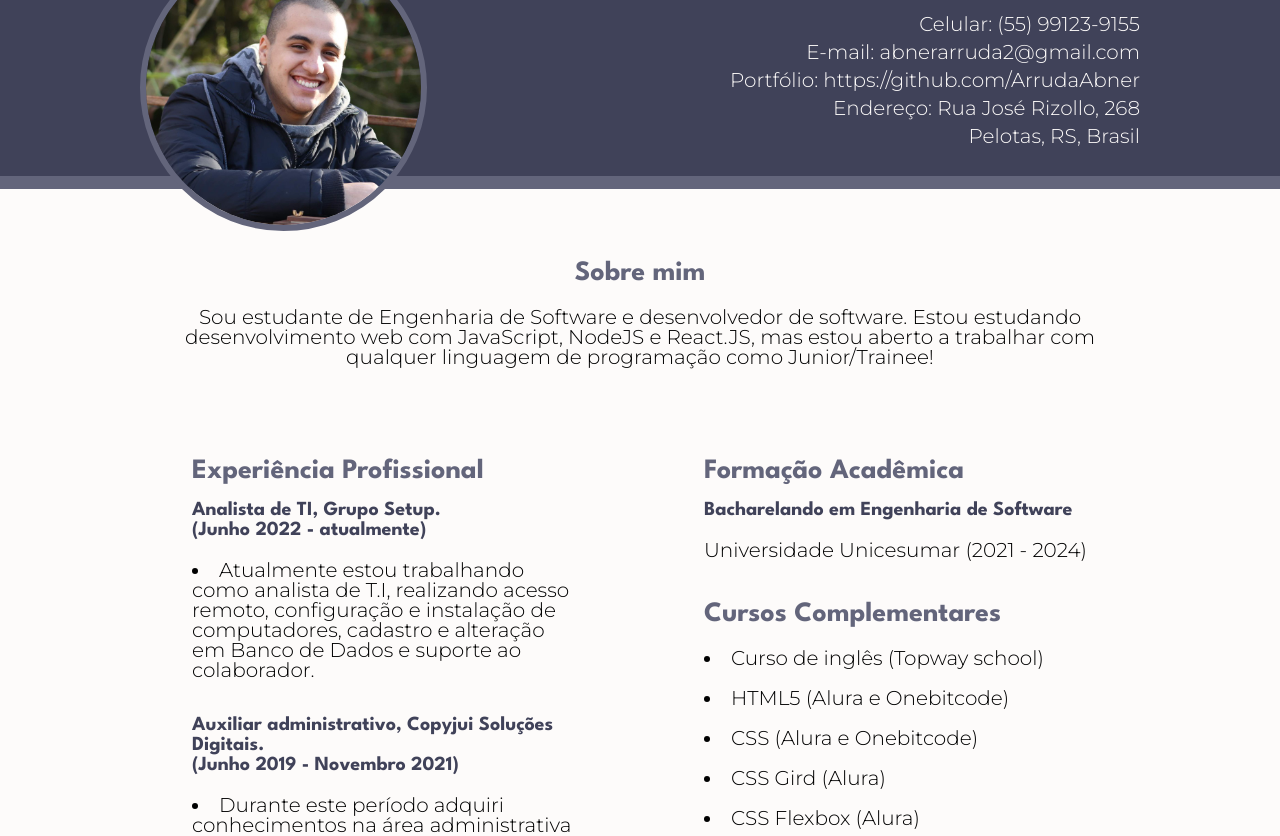
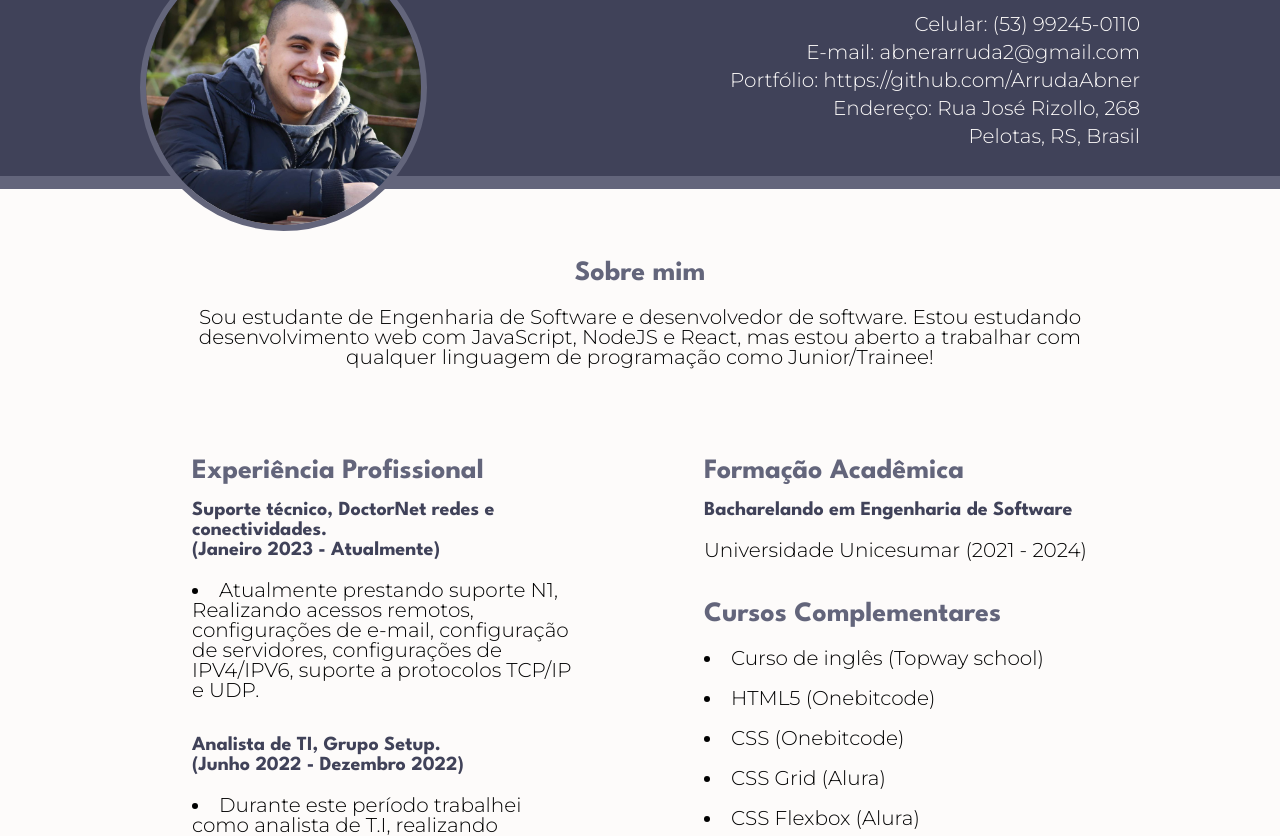
Before and after one commit to ArrudaAbner/Resume-v2, a plain HTML site: page index.html in a window 1280 px wide. Shown: the part 75-911 px from the top of the page. Drawn offline with nearby package versions, Linux system fonts and the light colour scheme.

Commit message:
Updating
Updating my resume with new personal data and new course certifications.

```diff
--- a/index.html
+++ b/index.html
@@ -22,7 +22,7 @@
     <link rel="stylesheet" href="/css/main.css">
     <link rel="stylesheet" href="/css/footer.css">
     <link rel="stylesheet" href="/css/responsive.css">
-    <link rel="stylesheet" href="https://unpkg.com/aos@next/dist/aos.css" />
+     <link rel="stylesheet" href="https://unpkg.com/aos@next/dist/aos.css" />
 </head>
 
 <body>
@@ -34,7 +34,7 @@
 
             <div class="header-info" data-aos="fade-down" data-aos-duration="1000">
                 <h1 class="header-title">Abner Rodrigues de Arruda</h1>
-                <p class="header-text">Celular: (55) 99123-9155</p>
+                <p class="header-text">Celular: (53) 99245-0110</p>
                 <p class="header-text">E-mail: abnerarruda2@gmail.com</p>
                 <p class="header-text">Portfólio: https://github.com/ArrudaAbner</p>
                 <p class="header-text">Endereço: Rua José Rizollo, 268</p>
@@ -48,7 +48,7 @@
             <p class="main--title">Sobre mim</p>
             <p class="main--text">Sou estudante de Engenharia de Software e desenvolvedor de software. Estou estudando
                 desenvolvimento web
-                com JavaScript, NodeJS e React.JS, mas estou aberto a trabalhar com qualquer linguagem de programação
+                com JavaScript, NodeJS e React, mas estou aberto a trabalhar com qualquer linguagem de programação
                 como Junior/Trainee!</p>
         </div>
 
@@ -57,15 +57,30 @@
             <div class="flex--column left">
                 <div class="main--container">
                     <p class="main--title" data-aos="fade-down" data-aos-duration="1000">Experiência Profissional</p>
+                    <!--DoctorNet-->
+                    <p class="main-secondary-title" data-aos="fade-down" data-aos-duration="1500">Suporte técnico,
+                        DoctorNet redes e conectividades.
+                        <br>(Janeiro 2023 - Atualmente)
+                    </p>
+                    <li class="info--text" data-aos="fade-down" data-aos-duration="2000">Atualmente prestando suporte
+                        N1,
+                        Realizando acessos remotos, configurações
+                        de e-mail, configuração de servidores,
+                        configurações de IPV4/IPV6, suporte a
+                        protocolos TCP/IP e UDP.
+                    </li>
+
                     <!--Grupo setup-->
                     <p class="main-secondary-title" data-aos="fade-down" data-aos-duration="1500">Analista de TI, Grupo
                         Setup.
-                        <br>(Junho 2022 - atualmente)
+                        <br>(Junho 2022 - Dezembro 2022)
                     </p>
-                    <li class="info--text" data-aos="fade-down" data-aos-duration="2000">Atualmente estou trabalhando
-                        como analista de T.I, realizando acesso remoto,
-                        configuração e
-                        instalação de computadores, cadastro e alteração em Banco de Dados e suporte ao colaborador.
+                    <li class="info--text" data-aos="fade-down" data-aos-duration="2000">Durante este período trabalhei
+                        como
+                        analista de T.I, realizando acessos remoto,
+                        configuração e instalação de
+                        computadores, cadastro e alteração em
+                        Banco de Dados e suporte ao colaborador.
                     </li>
 
                     <!--Copyjui-->
@@ -106,15 +121,18 @@
                     <p class="main--title" data-aos="fade-up" data-aos-duration="1000">Cursos Complementares</p>
                     <li class="info--text" data-aos="fade-up" data-aos-duration="1100">Curso de inglês (Topway school)
                     </li>
-                    <li class="info--text" data-aos="fade-up" data-aos-duration="1200">HTML5 (Alura e Onebitcode)</li>
-                    <li class="info--text" data-aos="fade-up" data-aos-duration="1300">CSS (Alura e Onebitcode)</li>
-                    <li class="info--text" data-aos="fade-up" data-aos-duration="1400">CSS Gird (Alura)</li>
+                    <li class="info--text" data-aos="fade-up" data-aos-duration="1200">HTML5 (Onebitcode)</li>
+                    <li class="info--text" data-aos="fade-up" data-aos-duration="1300">CSS (Onebitcode)</li>
+                    <li class="info--text" data-aos="fade-up" data-aos-duration="1400">CSS Grid (Alura)</li>
                     <li class="info--text" data-aos="fade-up" data-aos-duration="1500">CSS Flexbox (Alura)</li>
                     <li class="info--text" data-aos="fade-up" data-aos-duration="1600">CSS Layouts Responsivos (Alura)
                     </li>
                     <li class="info--text" data-aos="fade-up" data-aos-duration="1700">Bootstrap (Onebitcode)</li>
                     <li class="info--text" data-aos="fade-up" data-aos-duration="1800">Sass (Onebitcode)</li>
                     <li class="info--text" data-aos="fade-up" data-aos-duration="1900">JavaScript (Onebitcode)</li>
+                    <li class="info--text" data-aos="fade-up" data-aos-duration="1900">JavaScript DOM(Onebitcode)</li>
+                    <li class="info--text" data-aos="fade-up" data-aos-duration="1900">JavaScript Moderno(Onebitcode)</li>
+                    <li class="info--text" data-aos="fade-up" data-aos-duration="1900">JavaScript POO(Onebitcode)</li>
                     <li class="info--text" data-aos="fade-up" data-aos-duration="2000">Git e github (Alura)</li>
                     <li class="info--text" data-aos="fade-up" data-aos-duration="2100">Java POO (Alura)</li>
                     <li class="info--text" data-aos="fade-up" data-aos-duration="2200">Java polimorfismo (Alura)</li>
@@ -122,14 +140,15 @@
                         (Softblue)</li>
                 </div>
 
-                <div class="main--container">
+                <!-- Decidi não utilizar mais as referências porém manti o código para fins didáticos -->
+                <!-- <div class="main--container">
                     <p class="main--title" data-aos="fade-up" data-aos-duration="1000">Referências</p>
                     <p class="info--text-ref" data-aos="fade-up" data-aos-duration="1200">
                         Carolina Reginatto,
                         Coordenadora, Copyjui.
                         <br>(55) 98101-4881
                     </p>
-                </div>
+                </div> -->
             </div>
         </div>
     </main>
```
